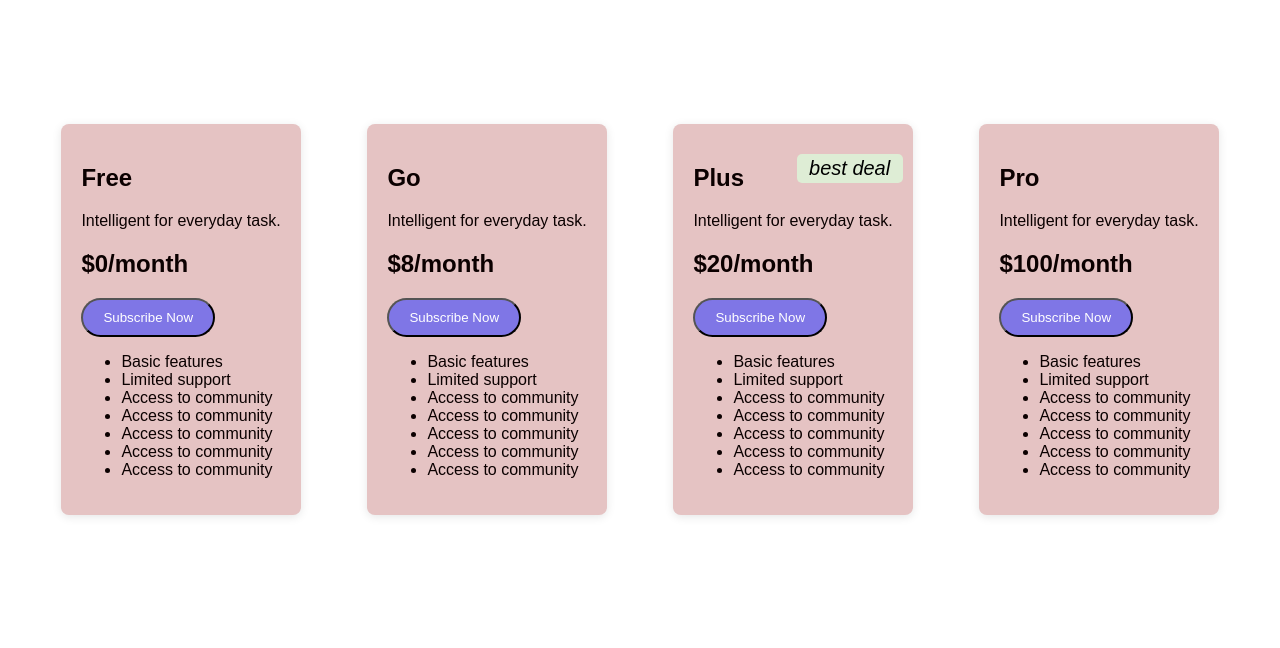
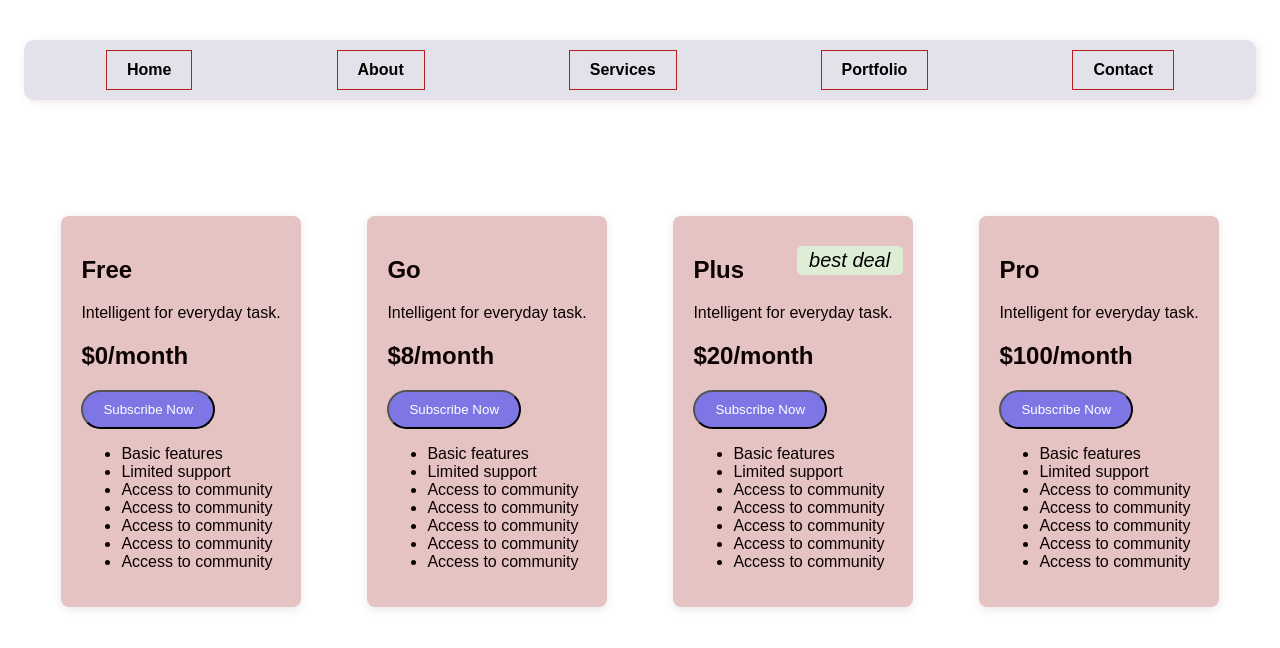
Before and after one commit to dhiman067/my-third-project, a plain HTML site: page index.html in a window 1280 px wide. Drawn offline with Linux system fonts and the light colour scheme.

Commit message:
navbar added

```diff
--- a/index.html
+++ b/index.html
@@ -10,6 +10,17 @@
 
 <body>
     <main>
+        <section>
+            <nav>
+                <ul class="nav">
+                    <li>Home</li>
+                    <li>About</li>
+                    <li>Services</li>
+                    <li>Portfolio</li>
+                    <li>Contact</li>
+                </ul>
+            </nav>
+        </section>
         <section class="subscription-card">
             <div class="subscription-card-content">
                 <h1>Free</h1>
--- a/styles/card.css
+++ b/styles/card.css
@@ -74,3 +74,32 @@ div button:hover {
         right: 8px;
     }
 }
+
+nav ul {
+   display: flex;
+   justify-content: space-around;
+   flex-direction: row;
+
+   background-color: #e3e2eb;
+   box-shadow: 2px 2px 10px  #f0e5e5;
+   padding: 10px;
+   border-radius: 10px;
+
+
+
+}
+nav ul li {
+    list-style: none;
+    padding: 10px 20px;
+   gap: 100px;
+    font-weight: bold;
+    border: 1px solid #b71f1f;
+    align-items: center;
+
+
+}
+nav ul li:hover {
+    text-decoration: none;
+
+    background: #408529;
+}
```
